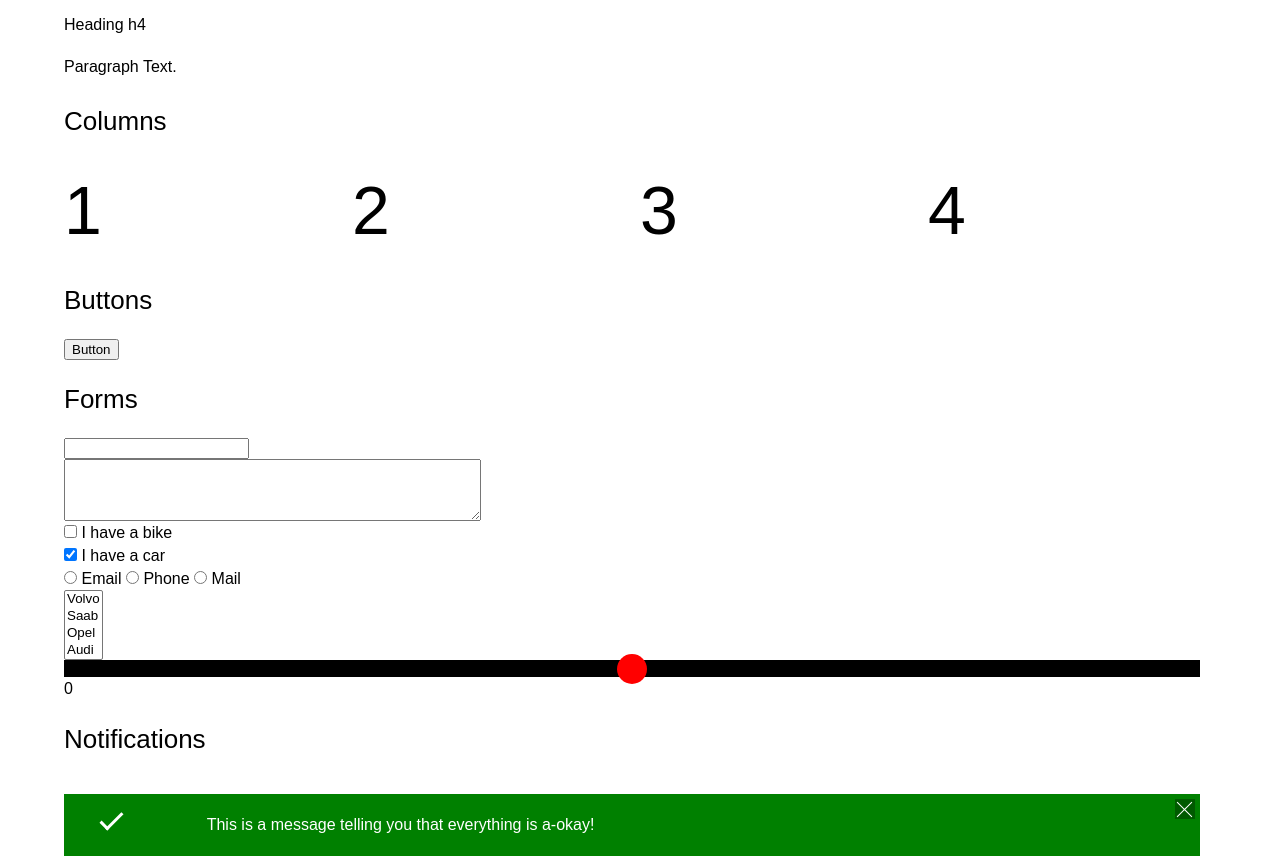
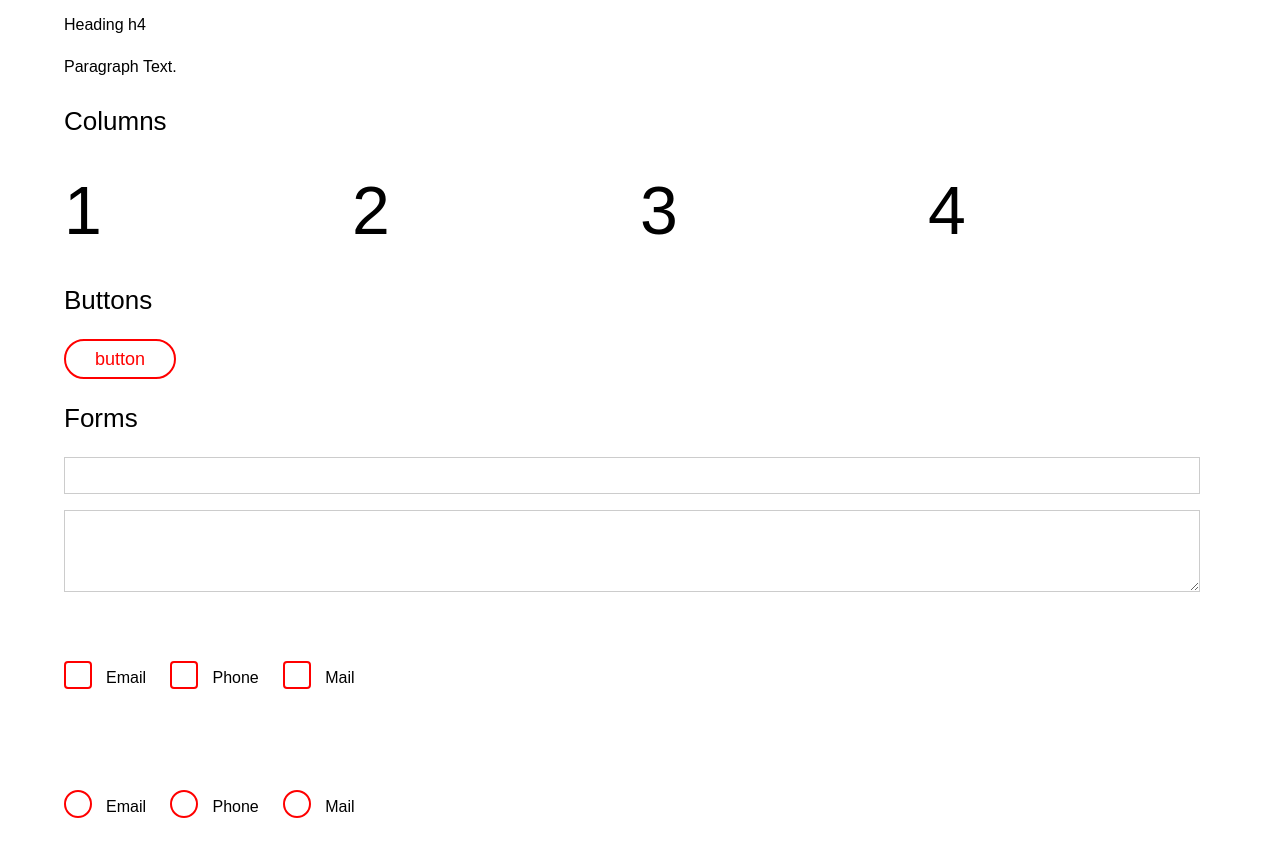
Before and after one commit to niilante/renaissance, a website: page index.html in a window 1280 px wide. Shown: the part 274-1139 px from the top of the page. Drawn offline with Linux system fonts and the light colour scheme.

Commit message:
forms, checkboxes, radios and button

```diff
--- a/index.html
+++ b/index.html
@@ -19,7 +19,7 @@
             </div>
             <div class="item dropdown">
               <a href="#">Dropdown</a>
-              <ul class="menu">
+              <ul class="menu is-active">
                 <li><a href="#">Menu-1</a></li>
               </ul>
             </div>
@@ -81,8 +81,12 @@
             <textarea rows="4" cols="50"></textarea>
         </div>
         <div class="column column-12">
-            <input type="checkbox" name="vehicle" value="Bike"> I have a bike<br>
-            <input type="checkbox" name="vehicle" value="Car" checked="checked"> I have a car
+          <input type="checkbox" name="cb" id="cb1" />
+          <label for="cb1">Email</label>
+          <input type="checkbox" name="cb" id="cb2" />
+          <label for="cb2">Phone</label>
+          <input type="checkbox" name="cb" id="cb3" />
+          <label for="cb3">Mail</label>
         </div>
         <div class="column column-12">
           <input type="radio" id="contactChoice1"
@@ -108,7 +112,6 @@
         <div class="column column-12">
           <div class="range-slider">
               <input class="range-slider__range" type="range" value="250" min="0" max="500" step="50">
-              <span class="range-slider__value">0</span>
           </div>
         </div>
 
--- a/src/elements/_index.scss
+++ b/src/elements/_index.scss
@@ -1,5 +1,6 @@
 @import "navbar.scss";
 @import "forms.scss";
+@import "buttons.scss";
 @import "progress.scss";
 @import "tabs.scss";
 @import "notification.scss";
--- /dev/null
+++ b/src/elements/buttons.scss
@@ -0,0 +1,39 @@
+button {
+  position:relative;
+  overflow:hidden;
+  width:7rem;
+  color:red;
+  border:2px solid red;
+  background-color:transparent;
+  cursor:pointer;
+  line-height:2;
+  margin:0;
+  padding:0;
+  border-radius:1.5rem;
+  font-size:1.125rem;
+  text-transform:lowercase;
+  outline:none;
+  transition:transform .125s;
+
+  &:active {
+      transform:scale(.9,.9);
+  }
+
+  &:before,
+  &:after {
+      position:absolute;
+      opacity:0;
+
+      border-radius:50%;
+      background-color:#fff;
+      top:50%;
+      left:50%;
+      margin-top:-1.125rem;
+      margin-left:-1.125rem;
+      width:2.25rem;
+      height:2.25rem;
+
+      content:'';
+      z-index:1;
+  }
+}
--- a/src/elements/forms.scss
+++ b/src/elements/forms.scss
@@ -1,3 +1,101 @@
+input[type="text"], textarea, select {
+  width: 100%;
+  border: 1px solid #ccc;
+  background: #FFF;
+  margin: 0 0 5px;
+  padding: 10px;
+  margin-bottom: 1rem;
+}
+input[type="text"]:focus, textarea:focus, select:focus {
+ outline: 0;
+ border: 1px solid #aaa;
+}
+input[type="text"]:hover, textarea:hover, select:hover {
+  -webkit-transition: border-color 0.3s ease-in-out;
+  -moz-transition: border-color 0.3s ease-in-out;
+  transition: border-color 0.3s ease-in-out;
+  border: 1px solid #aaa;
+}
+
+select {
+  padding: 0;
+}
+
+option {
+  font-size: 16px;
+  margin-bottom: 1rem;
+  padding: 1rem;
+}
+option:checked {
+  color: white;
+  background: red -webkit-linear-gradient(bottom, red 0%, darkred 100%);
+}
+
+::-webkit-input-placeholder {
+  color: #888;
+}
+
+:-moz-placeholder {
+  color: #888;
+}
+
+::-moz-placeholder {
+  color: #888;
+}
+
+:-ms-input-placeholder {
+  color: #888;
+}
+input[type="checkbox"],
+input[type="radio"] {
+  position: absolute;
+  opacity: 0;
+  z-index: -1;
+}
+label {
+  position: relative;
+  display: inline-block;
+  margin-right: 10px;
+  margin-bottom: 3rem;
+  margin-top: 3rem;
+  padding-left: 42px;
+  padding-right: 10px;
+  padding-top: 10px;
+  cursor: pointer;
+}
+label::before {
+  content: " ";
+  position: absolute;
+  left: 0;
+  top: 5px;
+  display: block;
+  width: 24px;
+  height: 24px;
+  border: 2px solid red;
+  border-radius: 4px;
+  z-index: -1;
+}
+input[type="radio"] + label::before {
+  border-radius: 60%;
+}
+/* Checked */
+// input[type="checkbox"]:checked + label,
+// input[type="radio"]:checked + label {
+
+// }
+input[type="checkbox"]:checked + label::before,
+input[type="radio"]:checked + label::before {
+  top: 0;
+  background: red;
+}
+/* Transition */
+label,
+label::before {
+  -webkit-transition: .25s all ease;
+  -o-transition: .25s all ease;
+  transition: .25s all ease;
+}
+
 .range-slider__range {
   -webkit-appearance: none;
   width: 100%;
@@ -6,6 +104,8 @@
   outline: none;
   padding: 0;
   margin: 0;
+  margin-top: 2rem;
+  margin-bottom: 2rem;
 
   // Range Handle
   &::-webkit-slider-thumb {
--- a/src/elements/navbar.scss
+++ b/src/elements/navbar.scss
@@ -46,7 +46,6 @@ nav {
           background-color: white;
           padding: 1rem;
           border-radius: 5px;
-          margin-top: 1rem;
           margin-left: 1rem;
           -webkit-box-shadow: 24px 10px 61px 8px rgba(0,0,0,0.14);
           -moz-box-shadow: 24px 10px 61px 8px rgba(0,0,0,0.14);
--- a/src/elements/progress.scss
+++ b/src/elements/progress.scss
@@ -17,14 +17,14 @@ $color-red: #ff2d55;
   background-color: $color-progress-bg;
   height: 1.25em;
   position: relative;
-  width: 24em;
+  width: 100%;
 
   &-bar {
     // animation-duration: 3s;
     // animation-name: width;
     width: 50%;
     background-image: linear-gradient(to right, $color-green, $color-turquoise, $color-blue, $color-light-blue, $color-purple, $color-red);
-    background-size: 24em .25em;
+    background-size: 100%;
     height: 100%;
     position: relative;
   }
--- a/src/typography/_index.scss
+++ b/src/typography/_index.scss
@@ -1,3 +1,10 @@
+* {
+  -webkit-font-smoothing: antialiased;
+  -moz-font-smoothing: antialiased;
+  -o-font-smoothing: antialiased;
+  font-smoothing: antialiased;
+  text-rendering: optimizeLegibility;
+}
 html {
   font-size: 16px;
   line-height: 23px;
```
Also changed, not shown: README.md, dist/renaissance.css.
